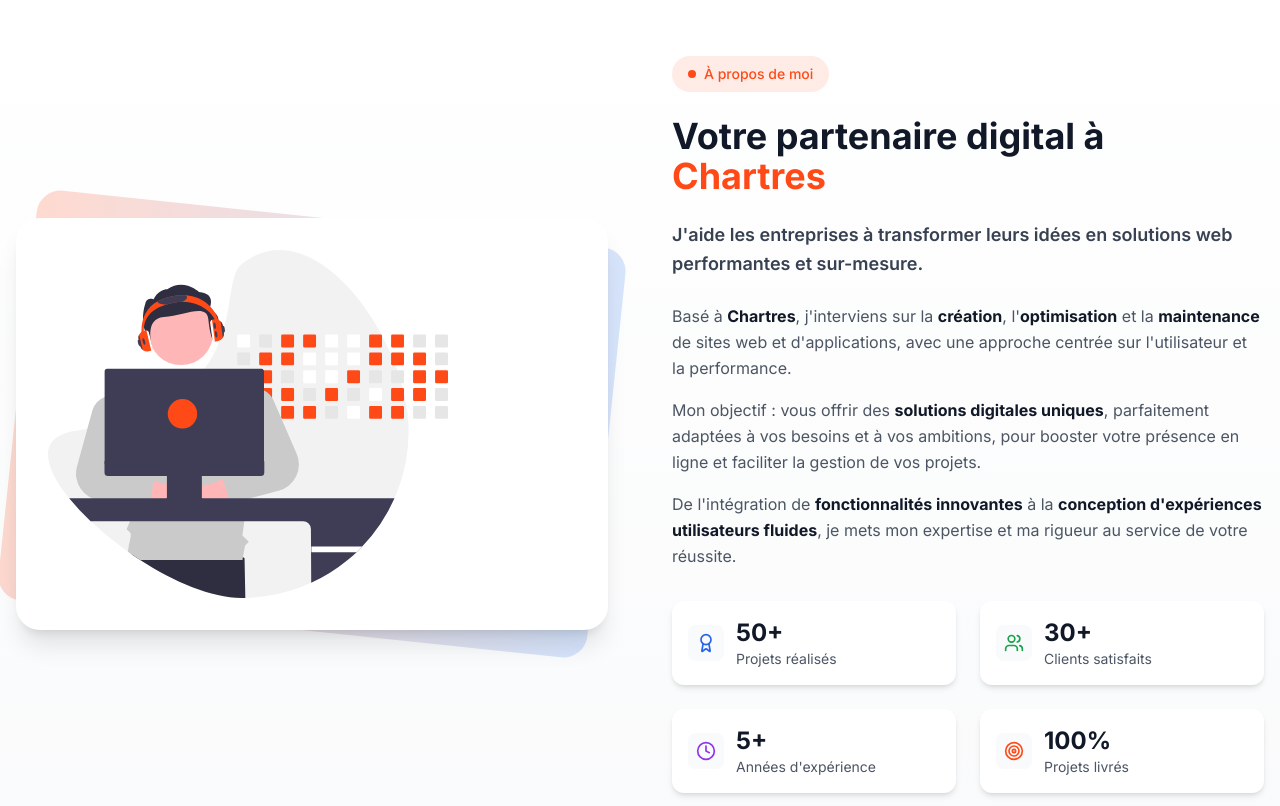
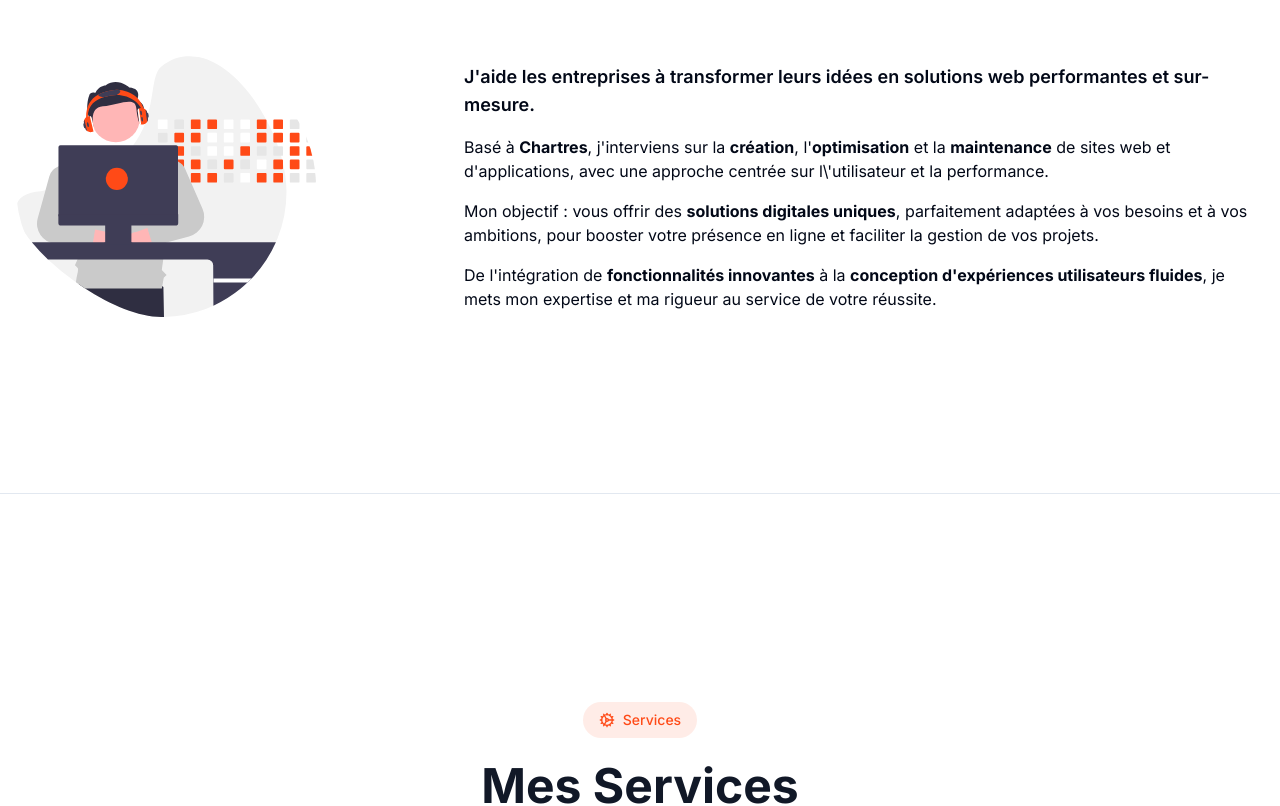
Before and after one commit to malkhatib416/mkweb, a Next.js app: page / in a window 1280 px wide. Shown: the part 840-1646 px from the top of the page. Built offline with nearby package versions, Linux system fonts and the light colour scheme; what next-recaptcha-v3 would draw is missing.

Commit message:
Updated About.tsx

```diff
--- a/components/About.tsx
+++ b/components/About.tsx
@@ -1,139 +1,51 @@
-'use client';
-
-import { motion } from 'framer-motion';
 import Image from 'next/image';
-import { Award, Users, Clock, Target } from 'lucide-react';
-
-const stats = [
-  {
-    icon: Award,
-    number: '50+',
-    label: 'Projets réalisés',
-    color: 'text-blue-600'
-  },
-  {
-    icon: Users,
-    number: '30+',
-    label: 'Clients satisfaits',
-    color: 'text-green-600'
-  },
-  {
-    icon: Clock,
-    number: '5+',
-    label: 'Années d\'expérience',
-    color: 'text-purple-600'
-  },
-  {
-    icon: Target,
-    number: '100%',
-    label: 'Projets livrés',
-    color: 'text-myorange-100'
-  }
-];
 
 const About = () => {
   return (
-    <section className="py-24 bg-gradient-to-b from-white to-gray-50">
+    <section className="pb-16 pt-24">
       <div className="container mx-auto px-4">
-        <div className="flex flex-col lg:flex-row items-center gap-16">
-          <motion.div
-            initial={{ opacity: 0, x: -50 }}
-            whileInView={{ opacity: 1, x: 0 }}
-            viewport={{ once: true }}
-            transition={{ duration: 0.6 }}
-            className="lg:w-1/2"
-          >
-            <div className="relative">
-              <div className="absolute inset-0 bg-gradient-to-r from-myorange-100/20 to-blue-500/20 rounded-3xl transform rotate-6"></div>
-              <div className="relative bg-white p-8 rounded-3xl shadow-xl">
+        <div className="flex flex-col md:flex-row items-center">
+          <div className="md:w-1/3 mb-8 md:mb-0">
             <Image
               src="/geek.svg"
               alt="Votre expert web à Chartres"
-                  width={400}
-                  height={400}
-                  className="rounded-2xl"
+              width={300}
+              height={300}
+              className="rounded-full"
             />
           </div>
-            </div>
-          </motion.div>
-
-          <motion.div
-            initial={{ opacity: 0, x: 50 }}
-            whileInView={{ opacity: 1, x: 0 }}
-            viewport={{ once: true }}
-            transition={{ duration: 0.6, delay: 0.2 }}
-            className="lg:w-1/2"
-          >
-            <div className="inline-flex items-center gap-2 bg-myorange-100/10 text-myorange-100 px-4 py-2 rounded-full text-sm font-medium mb-6">
-              <div className="w-2 h-2 bg-myorange-100 rounded-full"></div>
-              À propos de moi
-            </div>
-
-            <h2 className="text-3xl md:text-4xl font-bold text-gray-900 mb-6">
-              Votre partenaire digital à
-              <span className="text-myorange-100"> Chartres</span>
-            </h2>
-
-            <p className="mb-6 text-lg font-semibold text-gray-700 leading-relaxed">
+          <div className="md:w-2/3 md:pl-8">
+            <p className="mb-4 text-lg font-semibold">
               J'aide les entreprises à transformer leurs idées en solutions web
               performantes et sur-mesure.
             </p>
-
-            <div className="space-y-4 mb-8">
-              <p className="text-gray-600 leading-relaxed">
-                Basé à <strong className="font-bold text-gray-900">Chartres</strong>,
+            <p className="mb-4">
+              Basé à <strong className="font-bold">Chartres</strong>,
               j'interviens sur la{' '}
-                <strong className="font-bold text-gray-900">création</strong>, l'
-                <strong className="font-bold text-gray-900">optimisation</strong> et la{' '}
-                <strong className="font-bold text-gray-900">maintenance</strong> de sites web et
-                d'applications, avec une approche centrée sur l'utilisateur et la
+              <strong className="font-bold">création</strong>, l'
+              <strong className="font-bold">optimisation</strong> et la{' '}
+              <strong className="font-bold">maintenance</strong> de sites web et
+              d'applications, avec une approche centrée sur l\'utilisateur et la
               performance.
             </p>
-
-              <p className="text-gray-600 leading-relaxed">
+            <p className="mb-4">
               Mon objectif : vous offrir des{' '}
-                <strong className="font-bold text-gray-900">solutions digitales uniques</strong>
+              <strong className="font-bold">solutions digitales uniques</strong>
               , parfaitement adaptées à vos besoins et à vos ambitions, pour
               booster votre présence en ligne et faciliter la gestion de vos
               projets.
             </p>
-
-              <p className="text-gray-600 leading-relaxed">
+            <p>
               De l'intégration de{' '}
-                <strong className="font-bold text-gray-900">fonctionnalités innovantes</strong>{' '}
+              <strong className="font-bold">fonctionnalités innovantes</strong>{' '}
               à la{' '}
-                <strong className="font-bold text-gray-900">
+              <strong className="font-bold">
                 conception d'expériences utilisateurs fluides
               </strong>
               , je mets mon expertise et ma rigueur au service de votre
               réussite.
             </p>
           </div>
-
-            {/* Stats Grid */}
-            <div className="grid grid-cols-2 gap-6">
-              {stats.map((stat, index) => (
-                <motion.div
-                  key={index}
-                  initial={{ opacity: 0, y: 20 }}
-                  whileInView={{ opacity: 1, y: 0 }}
-                  viewport={{ once: true }}
-                  transition={{ duration: 0.5, delay: 0.4 + index * 0.1 }}
-                  className="bg-white p-4 rounded-xl shadow-md hover:shadow-lg transition-shadow"
-                >
-                  <div className="flex items-center gap-3">
-                    <div className={`p-2 rounded-lg bg-gray-50`}>
-                      <stat.icon className={`w-5 h-5 ${stat.color}`} />
-                    </div>
-                    <div>
-                      <div className="text-2xl font-bold text-gray-900">{stat.number}</div>
-                      <div className="text-sm text-gray-600">{stat.label}</div>
-                    </div>
-                  </div>
-                </motion.div>
-              ))}
-            </div>
-          </motion.div>
         </div>
       </div>
     </section>
```
Lines whose indentation alone changed are shown as unchanged.
